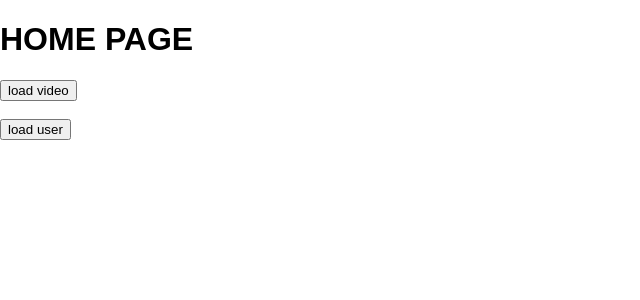
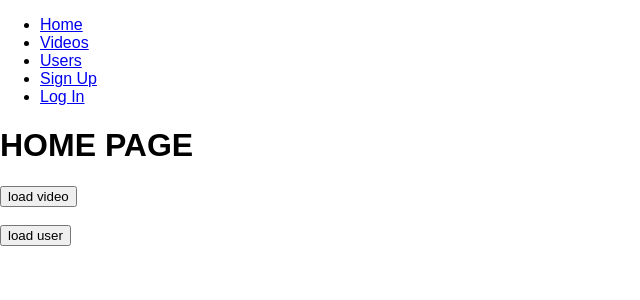
Before and after one commit to MostlyFocusedMike/slides-front, a React (Create React App) app: page / in a window 1280 px wide. Shown: the top 300 px of the page, without its empty margins (0-640 px from the left). Built offline with nearby package versions, Linux system fonts and the light colour scheme; what normalizr would draw is missing.

Commit message:
make nav

```diff
--- a/src/App.js
+++ b/src/App.js
@@ -1,12 +1,14 @@
 import React from 'react';
 import './App.css';
 import Routes from './routes'
+import Nav from './components/Nav'
 
 class App extends React.Component {
   render() {
     console.log(this.props);
     return (
       <div className="App">
+        <Nav />
         <Routes />
       </div>
     );
--- /dev/null
+++ b/src/components/Nav.js
@@ -0,0 +1,16 @@
+import React from 'react'
+import { Link } from 'react-router-dom'
+
+const Nav = () => (
+  <nav>
+    <ul>
+      <li><Link to='/'>Home</Link></li>
+      <li><Link to='/videos'>Videos</Link></li>
+      <li><Link to='/users'>Users</Link></li>
+
+      <li><Link to='/signup'>Sign Up</Link></li>
+      <li><Link to='/login'>Log In</Link></li>
+    </ul>
+  </nav>
+)
+export default Nav
```
Also changed, not shown: 1 other file (tests, documents, lock files or other folders).
